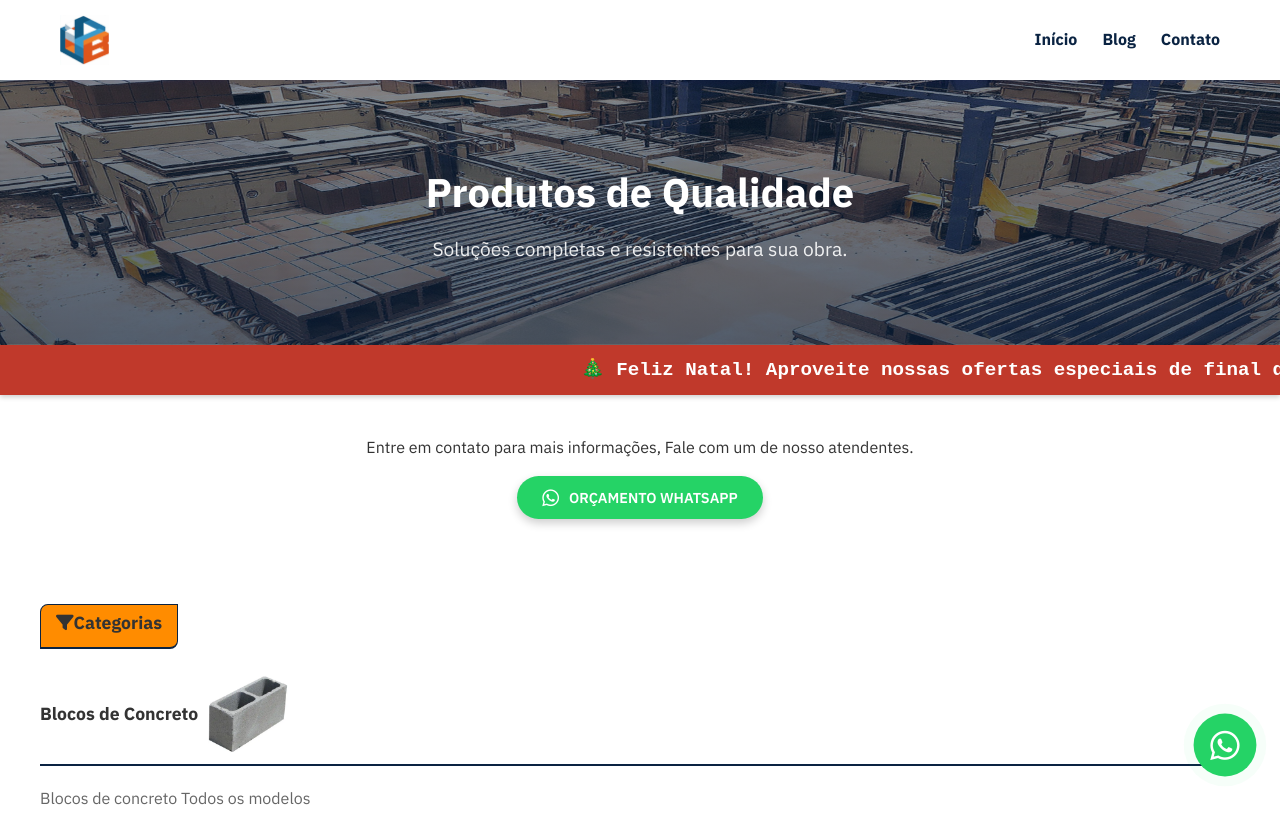
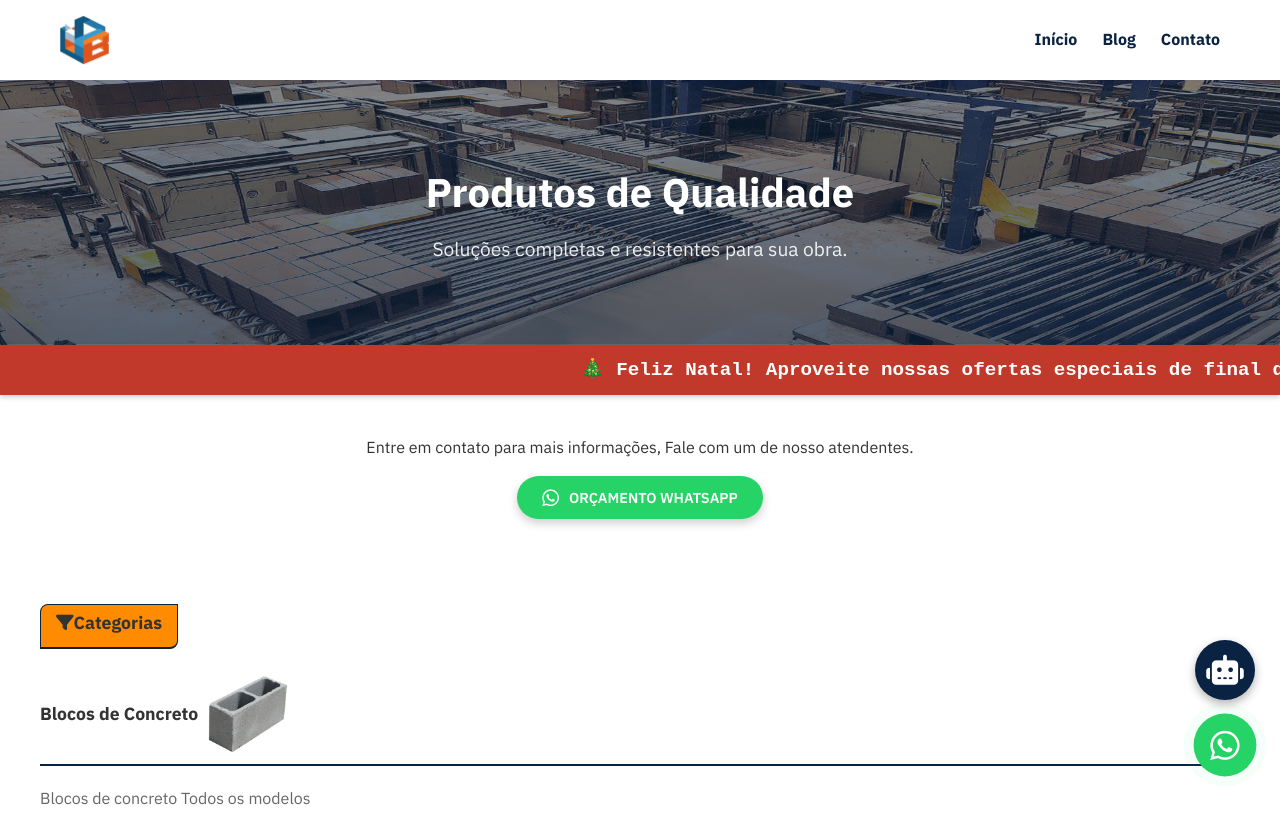
Before and after one commit to mariguecarlos-droid/bblocos.com, a plain HTML site: page index.html in a window 1280 px wide. Shown: the top 820 px of the page. Drawn offline with Linux system fonts and the light colour scheme.

Commit message:
feat: add floating chatbot icon above whatsapp

```diff
--- a/css/style.css
+++ b/css/style.css
@@ -650,8 +650,43 @@ header {
             color: #FFF;
         }
 
+        /* --- CHATBOT FLUTUANTE --- */
+        .chatbot-float {
+            position: fixed;
+            width: 60px;
+            height: 60px;
+            bottom: 100px; /* 25px (bottom) + 60px (wa height) + 15px (gap) */
+            right: 25px;
+            background-color: var(--primary-color);
+            color: #FFF;
+            border-radius: 50%;
+            text-align: center;
+            font-size: 30px;
+            box-shadow: 0 4px 10px rgba(0,0,0,0.3);
+            z-index: 10000;
+            display: flex;
+            align-items: center;
+            justify-content: center;
+            transition: transform 0.3s, background-color 0.3s;
+            text-decoration: none;
+        }
+
+        .chatbot-float:hover {
+            background-color: var(--primary-hover);
+            transform: scale(1.1);
+            color: #FFF;
+        }
+
         /* --- RESPONSIVIDADE --- */
         @media (max-width: 768px) {
+            .chatbot-float {
+                width: 55px;
+                height: 55px;
+                bottom: 90px; /* 20px + 55px + 15px */
+                right: 20px;
+                font-size: 26px;
+            }
+
             .main-layout {
                 grid-template-columns: 1fr;
                 padding-left: 20px;
--- a/index.html
+++ b/index.html
@@ -390,6 +390,10 @@
             </div>
         </footer>
 
+        <a href="#" class="chatbot-float" title="Chat com IA">
+            <i class="fa-solid fa-robot"></i>
+        </a>
+
         <a href="https://wa.me/554796588566?text=Olá!%20Gostaria%20de%20um%20orçamento." class="whatsapp-float" target="_blank">
             <i class="fa-brands fa-whatsapp"></i>
         </a>
```
Also changed, not shown: ceramica.html (+4 -0 lines), ceramica11.html (+4 -0 lines), ceramica14.html (+4 -0 lines), ceramica2914.html (+4 -0 lines), ceramica3911.html (+4 -0 lines), ceramica3914.html (+4 -0 lines), ceramica7.html (+4 -0 lines), ceramica9.html (+4 -0 lines), concreto.html (+4 -0 lines).
